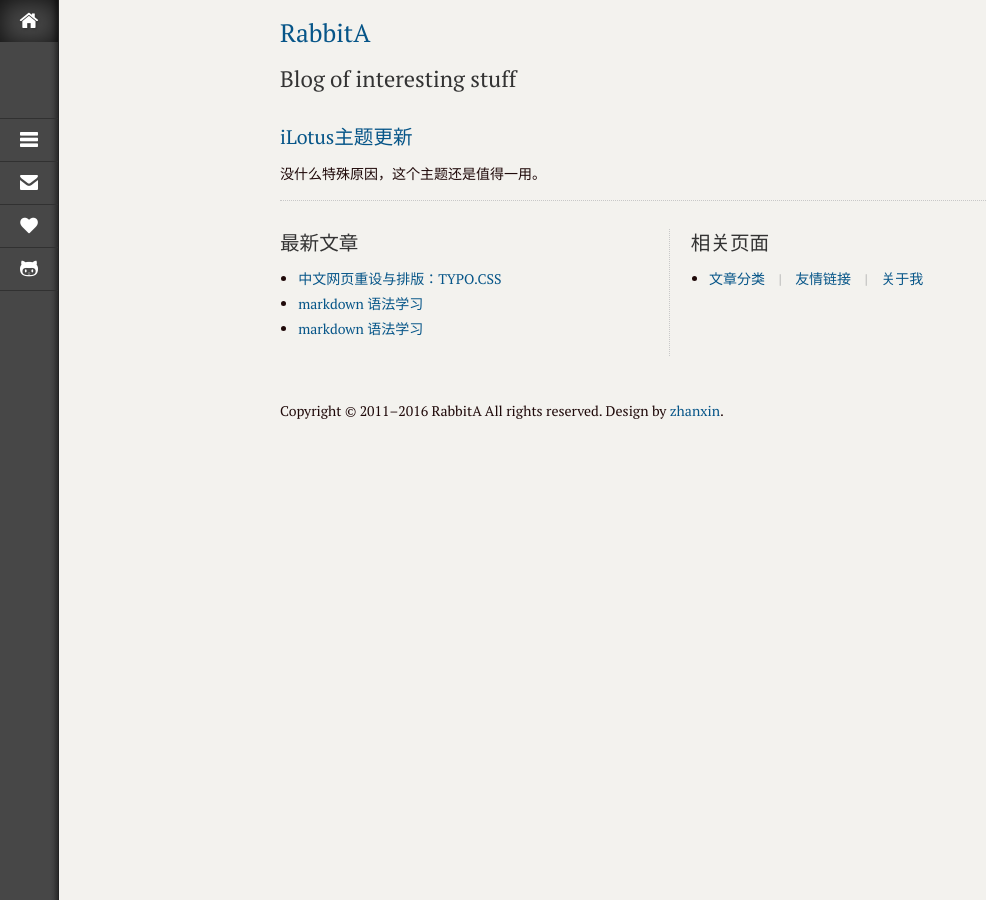
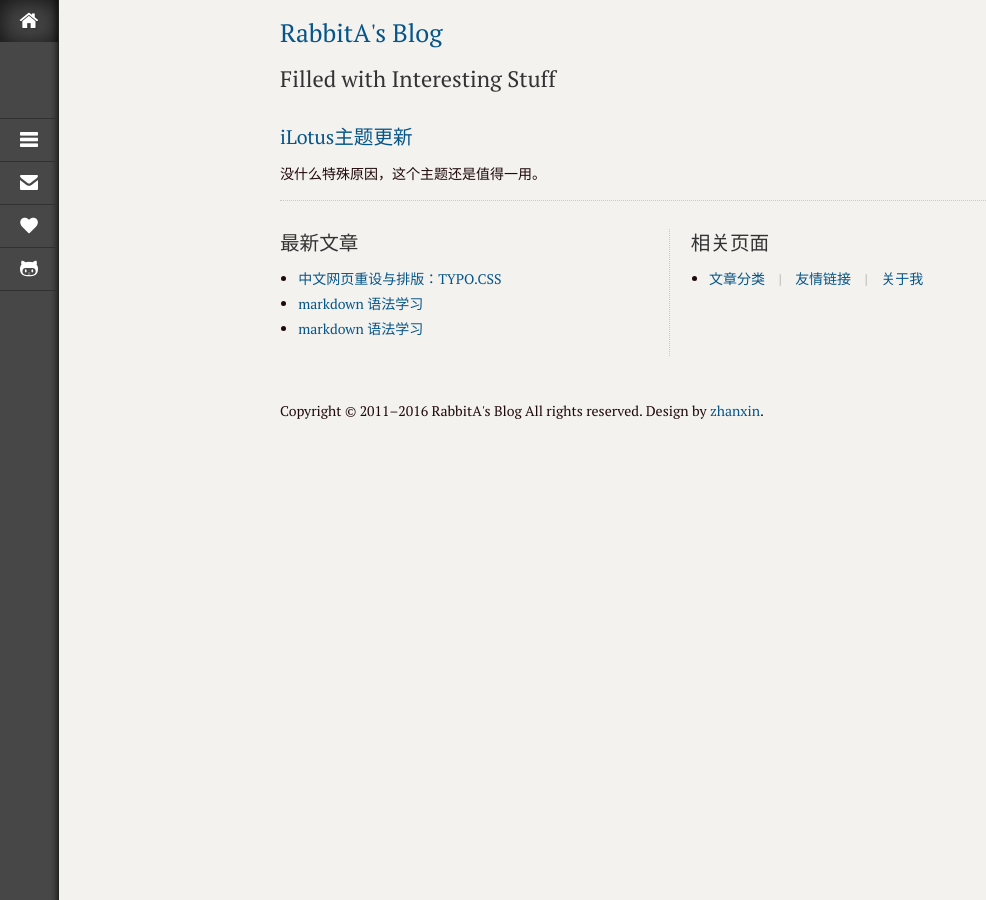
Before and after one commit to RabbitA/RabbitA.github.io, a Jekyll site: the page built from index.html, in a window 1280 px wide. Shown: the whole page, without its empty margins (0-986 px from the left). Built offline with Jekyll 4.4.1, drawn with Linux system fonts in a browser that asks for light colours; the list of posts is cut into pages by our own code.

Commit message:
Update _config.yml

```diff
--- a/_config.yml
+++ b/_config.yml
@@ -70,8 +70,8 @@ iLotus:
   begin: 2011
 
 #站点基础配置
-title: RabbitA
-subTitle: Blog of interesting stuff
+title: RabbitA's Blog
+subTitle: Filled with Interesting Stuff
 description:
 url:
 feed: /feed.xml
```
